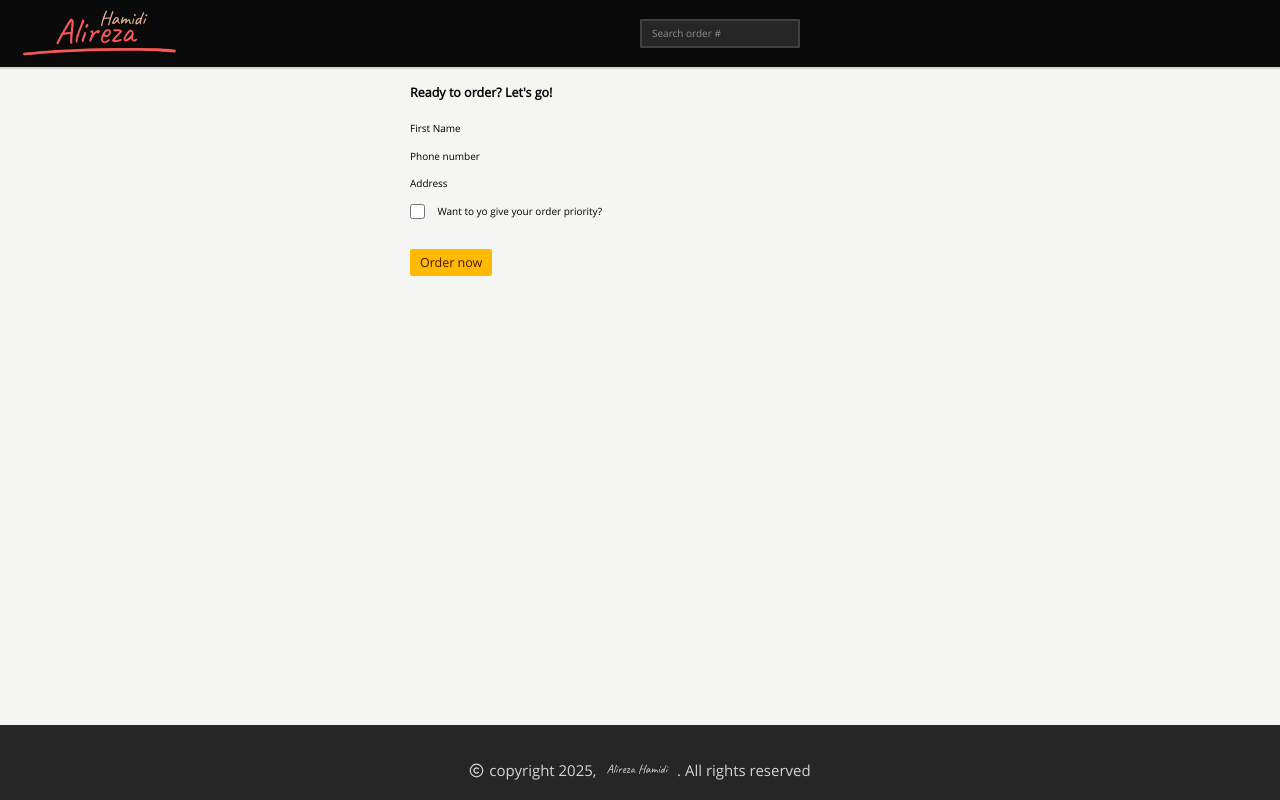
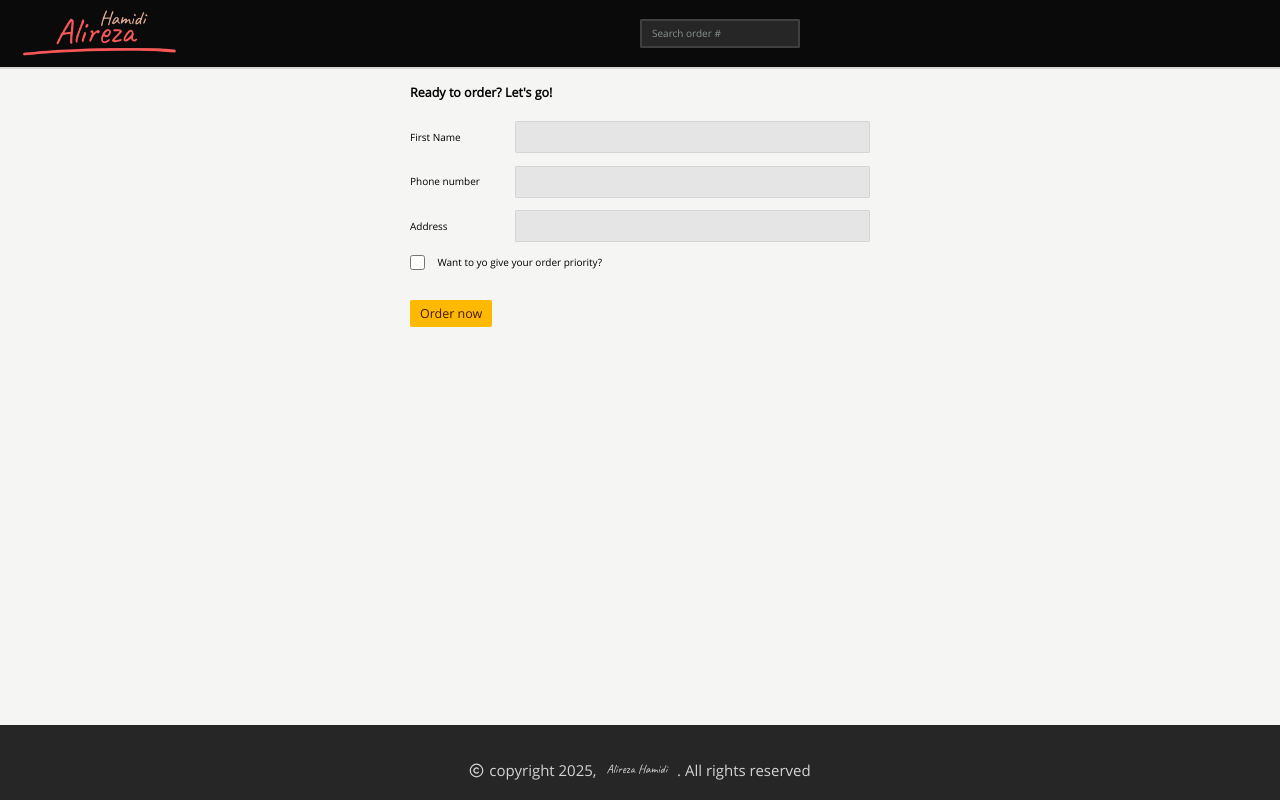
Before and after one commit to Alireza-Hamidi2001/restaurant-application, a React (Vite) app: page /#/order/new in a window 1280 px wide. Built offline with nearby package versions, Linux system fonts and the light colour scheme.

Commit message:
change the input styles

```diff
--- a/src/index.css
+++ b/src/index.css
@@ -1,7 +1,7 @@
 @import "tailwindcss";
 @import "./../sass/base/_typography.scss";
 @layer components {
-    .inputs {
+    .input {
         @apply rounded-xs border border-neutral-300 bg-neutral-200 px-4 py-2 focus:border-neutral-400 focus:outline-0 md:px-6 md:py-3;
     }
     .font {
```
